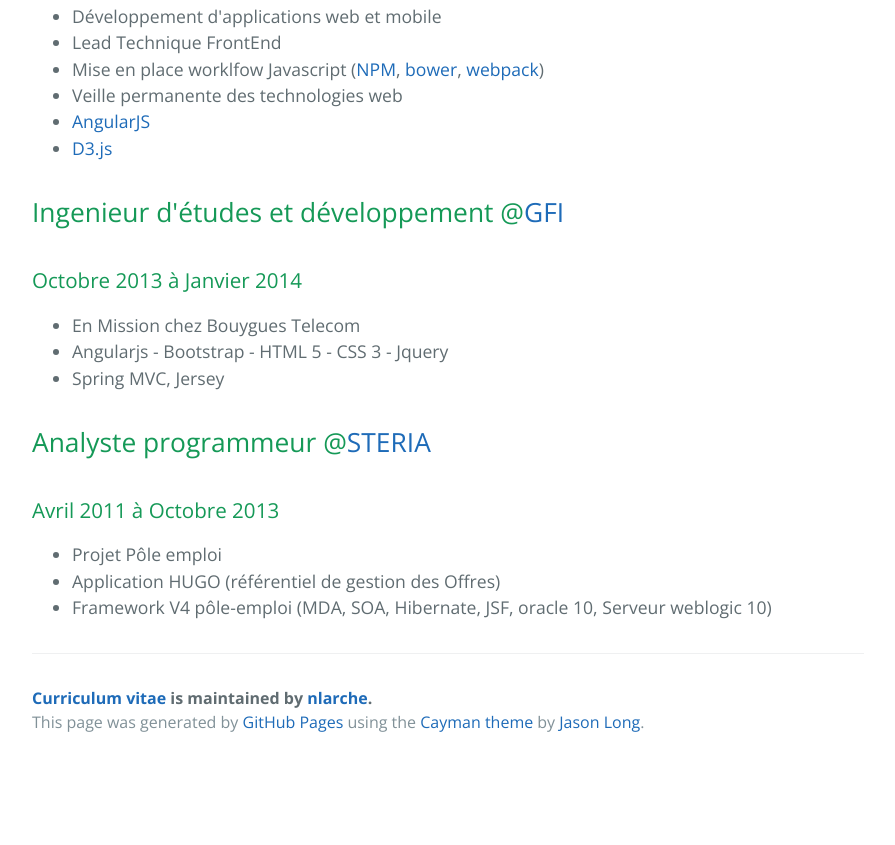
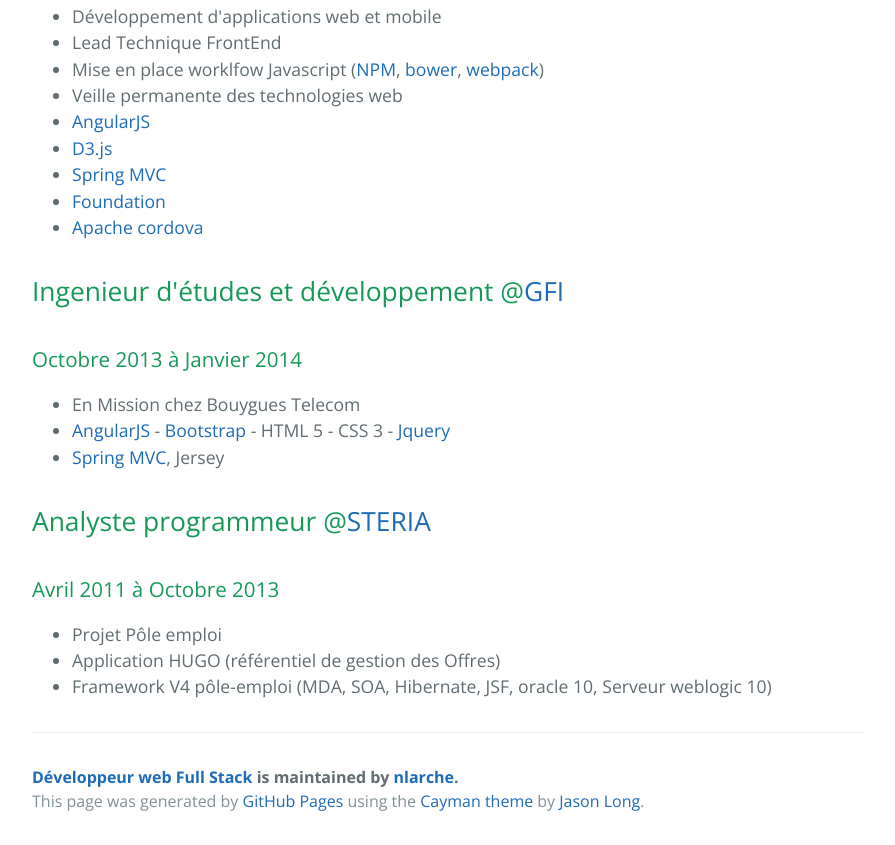
Before and after one commit to nlarche/curriculum_vitae, a plain HTML site: page index.html in a window 1280 px wide. Shown: the part 615-1460 px from the top of the page, without its empty margins (192-1087 px from the left). Before the commit the page ends 1381 px from the top, so only its background shows below. Drawn offline with nearby package versions, Linux system fonts and the light colour scheme.

Commit message:
Create gh-pages branch via GitHub

```diff
--- a/index.html
+++ b/index.html
@@ -2,7 +2,7 @@
 <html lang="en-us">
   <head>
     <meta charset="UTF-8">
-    <title>Curriculum vitae by nlarche</title>
+    <title>Développeur web Full Stack by nlarche</title>
     <meta name="viewport" content="width=device-width, initial-scale=1">
     <link rel="stylesheet" type="text/css" href="stylesheets/normalize.css" media="screen">
     <link href='https://fonts.googleapis.com/css?family=Open+Sans:400,700' rel='stylesheet' type='text/css'>
@@ -11,7 +11,7 @@
   </head>
   <body>
     <section class="page-header">
-      <h1 class="project-name">Curriculum vitae</h1>
+      <h1 class="project-name">Développeur web Full Stack</h1>
       <h2 class="project-tagline">Nicolas LARCHE</h2>
       <a href="https://github.com/nlarche/curriculum_vitae" class="btn">View on GitHub</a>
       <a href="https://github.com/nlarche/curriculum_vitae/zipball/master" class="btn">Download .zip</a>
@@ -36,6 +36,9 @@
 <li>Veille permanente des technologies web</li>
 <li><a href="https://angularjs.org/">AngularJS</a></li>
 <li><a href="https://d3js.org/">D3.js</a></li>
+<li><a href="https://spring.io/">Spring MVC</a></li>
+<li><a href="http://foundation.zurb.com/">Foundation</a></li>
+<li><a href="https://cordova.apache.org/">Apache cordova</a></li>
 </ul>
 
 <h2>
@@ -47,8 +50,11 @@
 
 <ul>
 <li>En Mission chez Bouygues Telecom</li>
-<li>Angularjs - Bootstrap - HTML 5 - CSS 3 - Jquery</li>
-<li>Spring MVC, Jersey</li>
+<li>
+<a href="https://angularjs.org/">AngularJS</a> - <a href="http://getbootstrap.com/">Bootstrap</a> - HTML 5 - CSS 3 - <a href="https://jquery.com/">Jquery</a>
+</li>
+<li>
+<a href="https://spring.io/">Spring MVC</a>, Jersey</li>
 </ul>
 
 <h2>
@@ -66,7 +72,7 @@
 </ul>
 
       <footer class="site-footer">
-        <span class="site-footer-owner"><a href="https://github.com/nlarche/curriculum_vitae">Curriculum vitae</a> is maintained by <a href="https://github.com/nlarche">nlarche</a>.</span>
+        <span class="site-footer-owner"><a href="https://github.com/nlarche/curriculum_vitae">Développeur web Full Stack</a> is maintained by <a href="https://github.com/nlarche">nlarche</a>.</span>
 
         <span class="site-footer-credits">This page was generated by <a href="https://pages.github.com">GitHub Pages</a> using the <a href="https://github.com/jasonlong/cayman-theme">Cayman theme</a> by <a href="https://twitter.com/jasonlong">Jason Long</a>.</span>
       </footer>
--- a/params.json
+++ b/params.json
@@ -1,6 +1,6 @@
 {
-  "name": "Curriculum vitae",
+  "name": "Développeur web Full Stack",
   "tagline": "Nicolas LARCHE",
-  "body": "# Expérience\r\n\r\n## Développeur Web FullStack @[RCA](https://www.rca.fr/)\r\n### Janvier 2014 à Aujourd'hui\r\n  *  Développement d'applications web et mobile\r\n  *  Lead Technique FrontEnd\r\n  *  Mise en place worklfow Javascript ([NPM](https://www.npmjs.com/), [bower](http://bower.io/), [webpack](https://webpack.github.io/))\r\n  * Veille permanente des technologies web\r\n  * [AngularJS](https://angularjs.org/)\r\n  * [D3.js](https://d3js.org/)\r\n\r\n## Ingenieur d'études et développement @[GFI](https://www.gfi.com/)\r\n### Octobre 2013 à Janvier 2014\r\n  * En Mission chez Bouygues Telecom\r\n  * Angularjs - Bootstrap - HTML 5 - CSS 3 - Jquery\r\n  * Spring MVC, Jersey\r\n\r\n## Analyste programmeur @[STERIA](https://www.soprasteria.com/)\r\n### Avril 2011 à Octobre 2013   \r\n  * Projet Pôle emploi \r\n  * Application HUGO (référentiel de gestion des Offres)\r\n  * Framework V4 pôle-emploi (MDA, SOA, Hibernate, JSF, oracle 10, Serveur weblogic 10)    ",
+  "body": "# Expérience\r\n\r\n## Développeur Web FullStack @[RCA](https://www.rca.fr/)\r\n### Janvier 2014 à Aujourd'hui\r\n  *  Développement d'applications web et mobile\r\n  *  Lead Technique FrontEnd\r\n  *  Mise en place worklfow Javascript ([NPM](https://www.npmjs.com/), [bower](http://bower.io/), [webpack](https://webpack.github.io/))\r\n  * Veille permanente des technologies web\r\n  * [AngularJS](https://angularjs.org/)\r\n  * [D3.js](https://d3js.org/)\r\n  * [Spring MVC](https://spring.io/)\r\n  * [Foundation](http://foundation.zurb.com/)\r\n  * [Apache cordova](https://cordova.apache.org/)\r\n\r\n## Ingenieur d'études et développement @[GFI](https://www.gfi.com/)\r\n### Octobre 2013 à Janvier 2014\r\n  * En Mission chez Bouygues Telecom\r\n  * [AngularJS](https://angularjs.org/) - [Bootstrap](http://getbootstrap.com/) - HTML 5 - CSS 3 - [Jquery](https://jquery.com/)\r\n  * [Spring MVC](https://spring.io/), Jersey\r\n\r\n## Analyste programmeur @[STERIA](https://www.soprasteria.com/)\r\n### Avril 2011 à Octobre 2013   \r\n  * Projet Pôle emploi \r\n  * Application HUGO (référentiel de gestion des Offres)\r\n  * Framework V4 pôle-emploi (MDA, SOA, Hibernate, JSF, oracle 10, Serveur weblogic 10)    ",
   "note": "Don't delete this file! It's used internally to help with page regeneration."
 }
```
